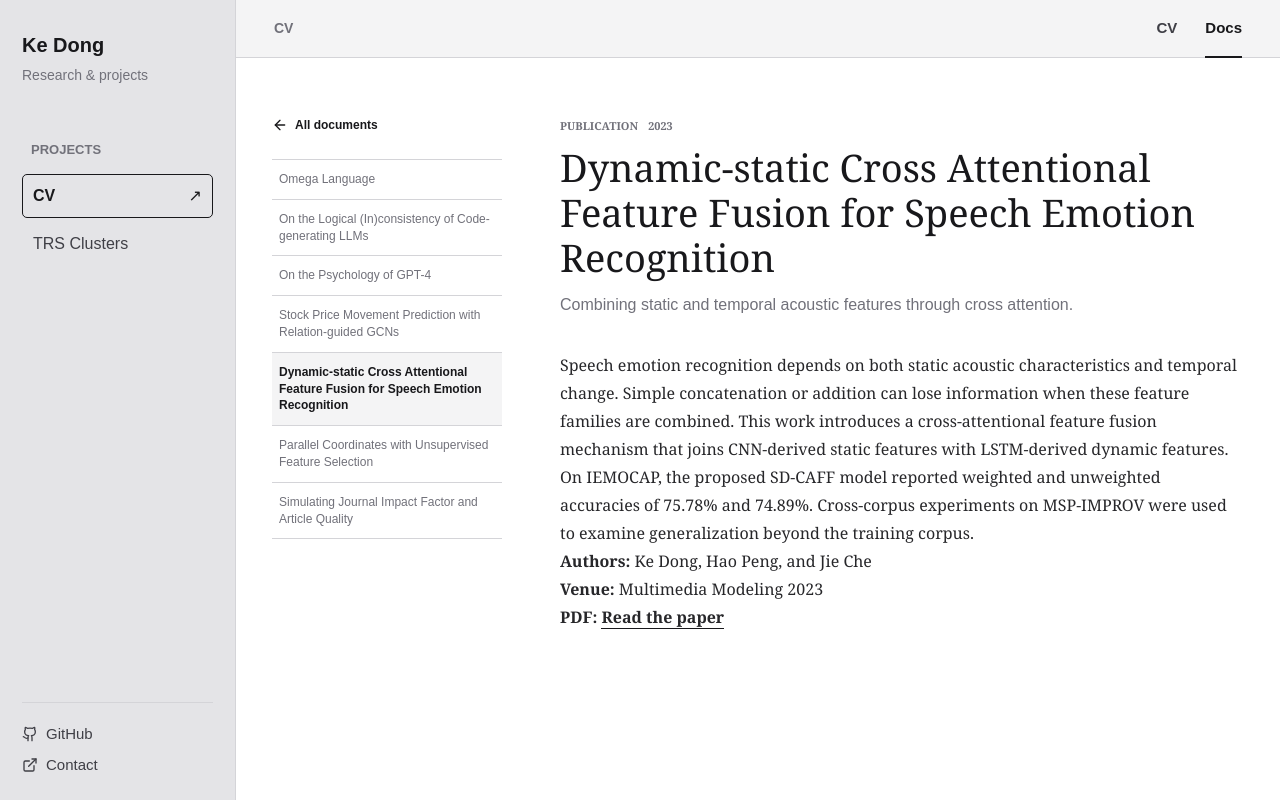
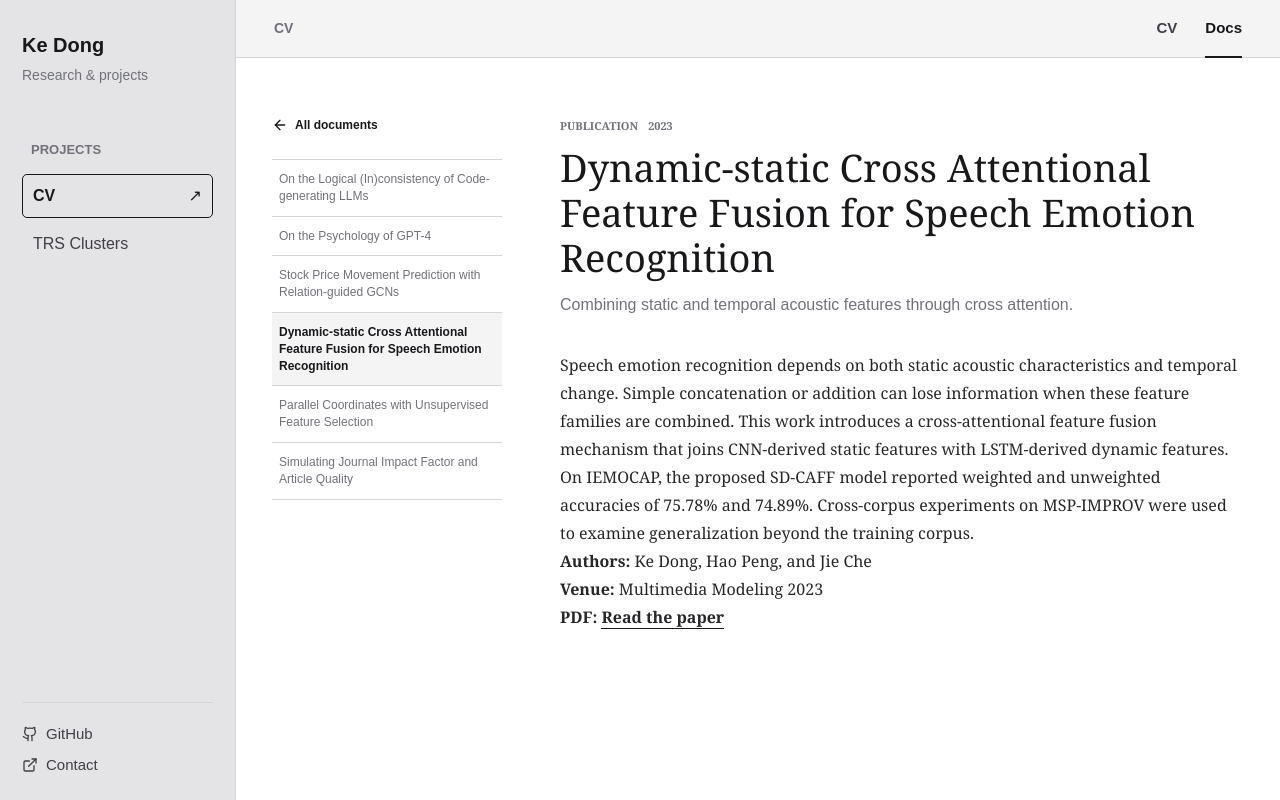
Before and after one commit to coliapaston/coliapaston.github.io, a React (Vite) app: page /docs/dynamic-static-speech-emotion in a window 1280 px wide. Built offline with nearby package versions, Linux system fonts and the light colour scheme.

Commit message:
Hide Omega Language page

```diff
--- a/src/projects/cv/CVDocsPage.tsx
+++ b/src/projects/cv/CVDocsPage.tsx
@@ -7,7 +7,9 @@ const modules = import.meta.glob("/src/content/cv/*.md", {
   eager: true,
 }) as Record<string, string>
 
-const documents = createDocumentCollection(modules)
+const documents = createDocumentCollection(modules).filter(
+  (document) => document.slug !== "omega-language",
+)
 
 export function CVDocsPage() {
   return (
```
